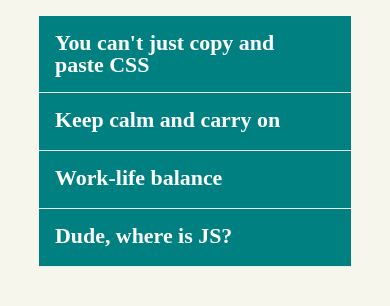
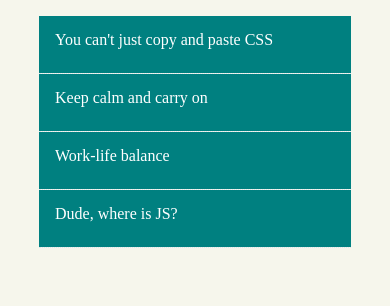
Before and after one commit to MidnightCoderUa/cssBayan, a plain HTML site: page index.html in a window 390 px wide. Shown: the part 60-366 px from the top of the page. Drawn offline with Linux system fonts and the light colour scheme.

Commit message:
feat: implement mobile version

```diff
--- a/css/style.css
+++ b/css/style.css
@@ -124,3 +124,16 @@ input:checked+.item-lable~.item-content {
     }
 
 }
+
+@media (max-width:430px) {
+
+    .item-lable {
+        font-size: 1rem;
+        font-weight: 400;
+    }
+
+    .item-lable::after {
+        font-size: 1.25px;
+        font-weight: 500;
+    }
+}
```
